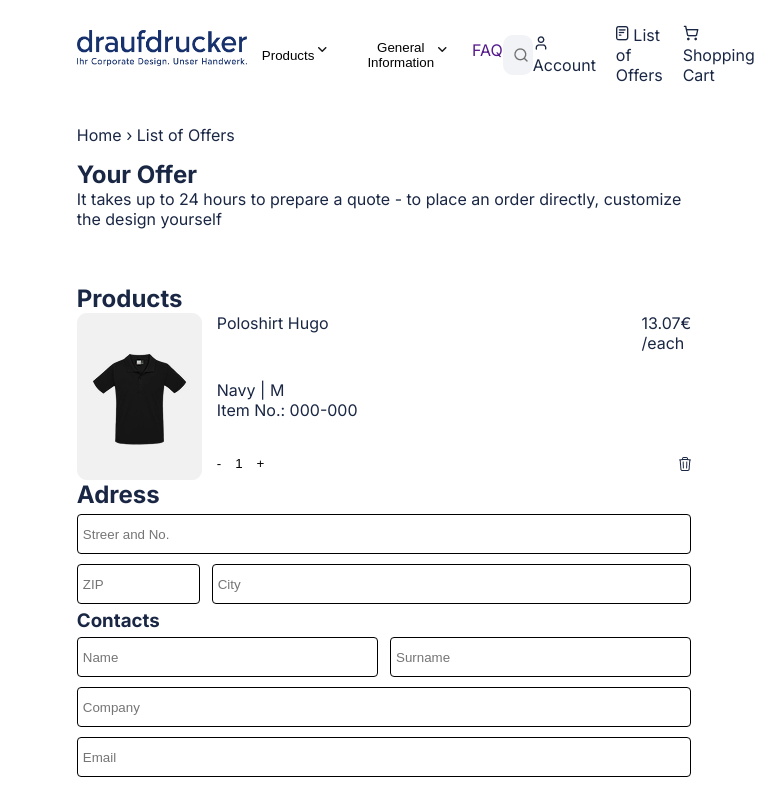
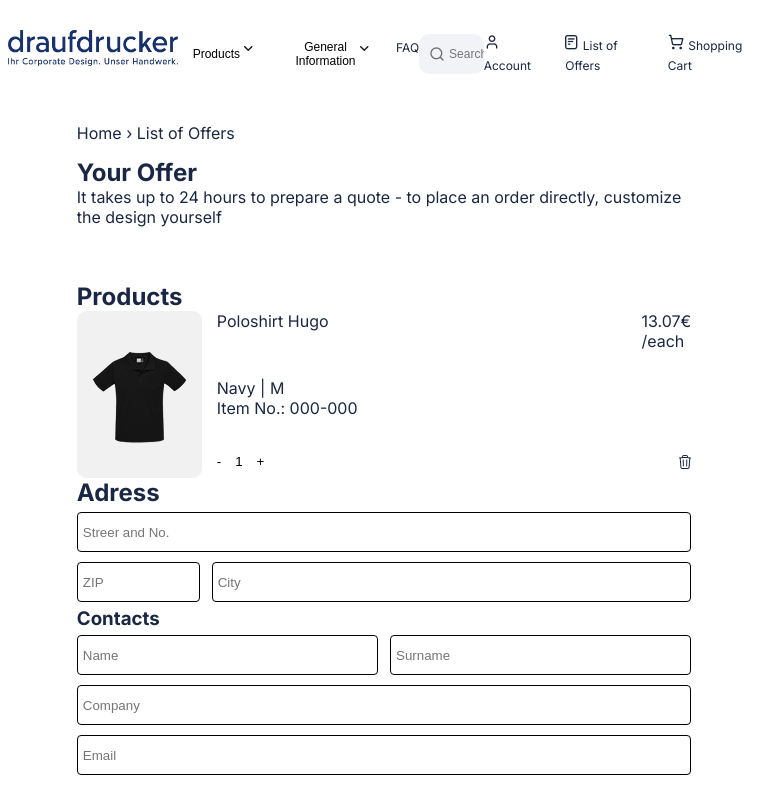
Before and after one commit to k4tanasart/3project, a plain HTML site: page index.html in a window 768 px wide. Shown: the top 800 px of the page. Drawn offline with Linux system fonts and the light colour scheme; a web font is replaced by a local one.

Commit message:
укйуй

```diff
--- a/main.css
+++ b/main.css
@@ -196,7 +196,7 @@ header{
     justify-content: space-between;
     flex-direction: row;
     justify-self: center;
-    width: 80%;
+    width: 90%;
     background-color: white;
     color: #1A2744;
 }
@@ -241,6 +241,8 @@ header{
 
 .button-faq{
     padding: 10px 0;
+    text-decoration: none;
+    color: #1A2744;
 }
 .button-products, .button-general-information{
     align-items: center;
@@ -361,3 +363,21 @@ header{
         margin: 0 auto;
     }
 }
+
+@media(min-width:768px) and (max-width: 1173px){
+    .page-header__navigation-tabs-list ul a,.page-header__navigation-button{
+        font-size: 12px;
+    }
+    .page-header__search-tab{
+        width: 5%;
+    }
+    .page-header__search-tab::placeholder{
+        content: " ";
+    }
+    .page-header__navigation-tabs{
+        gap: 0px;
+    }
+    .page-header{
+        width: 98%;
+    }
+}
```
